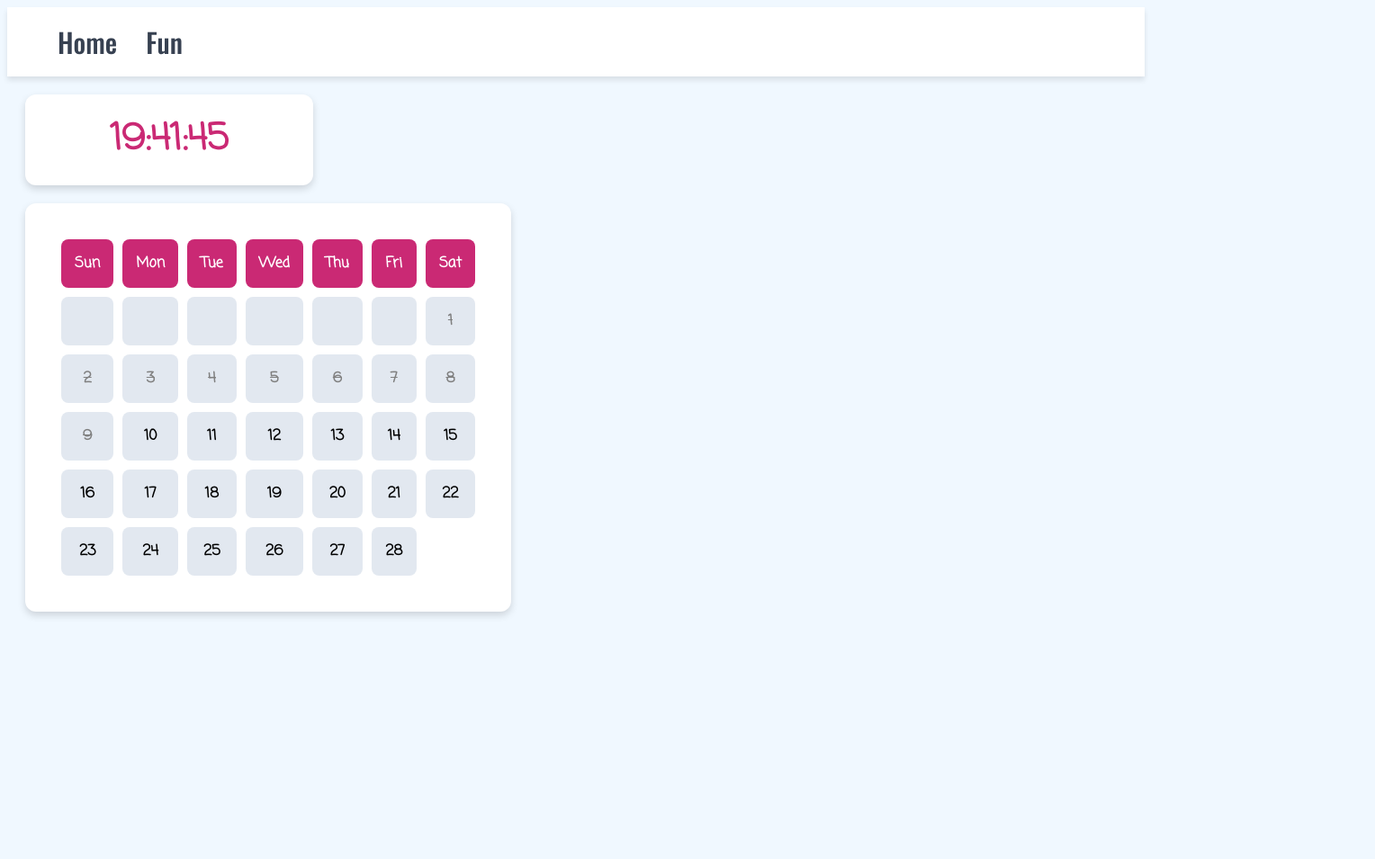
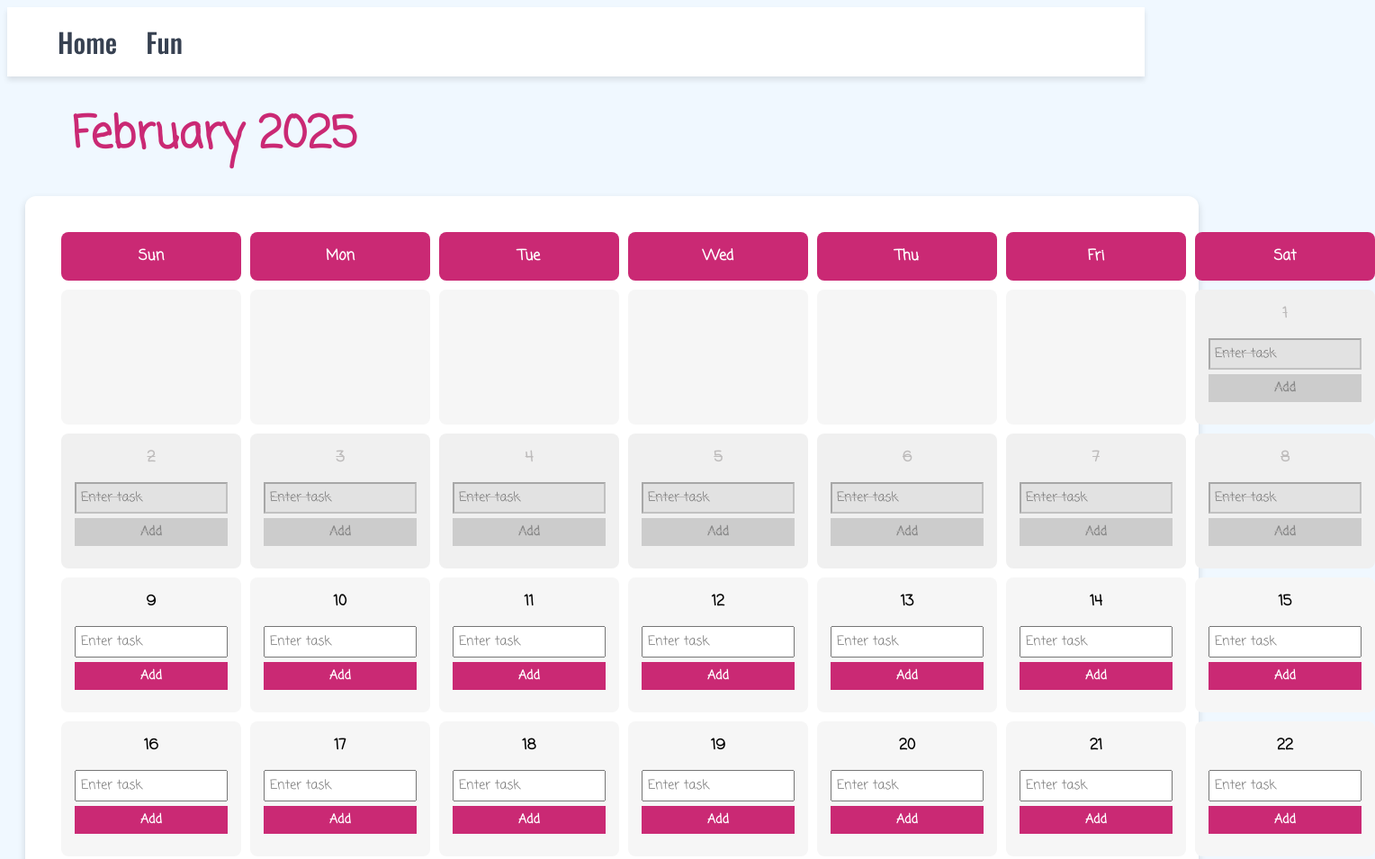
Before and after one commit to kavyaaa-1/My-App, a plain HTML site: page pages/home.html in a window 1280 px wide. Shown: the top 955 px of the page at 90% size, 1528 px wide, since content can reach past the window. Before the commit the page ends 800 px from the top, so only its background shows below. Drawn offline with nearby package versions, Linux system fonts and the light colour scheme; files whose address does not match are found by name.

Commit message:
add to-do in calendar

```diff
--- a/css/style.css
+++ b/css/style.css
@@ -45,6 +45,7 @@ h2{
 
 body {
   background-color: aliceblue;
+
 }
 
 .outer-container {
@@ -74,22 +75,19 @@ body {
   }
 
 
-/* Clock Styling */
-.clock-container {
+/* date Styling */
+.date-container {
   display: flex;
   justify-content: center;
   align-items: center;
   margin: 20px;
-  padding: 20px;
-  background: white;
-  border-radius: 12px;
-  box-shadow: 0 4px 8px rgba(0, 0, 0, 0.15);
+  padding: 10px;
   text-align: center;
-  width: 280px;
+  width:400px;
 }
 
-.clock {
-  font-size: 2.5rem;
+.date {
+  font-size: 3rem;
   font-weight: bold;
   color: #ca2974;
   font-family: "Coming Soon", serif;
@@ -102,7 +100,7 @@ body {
   box-shadow: 0 4px 8px rgba(0, 0, 0, 0.15);
   padding: 20px;
   margin: 20px;
-  max-width: 500px;
+  max-width: 1600px;
   width: 100%;
 }
 
@@ -115,7 +113,7 @@ body {
 
 .day {
   padding: 15px;
-  background: #e2e8f0;
+  background: #f6f6f6;
   border-radius: 8px;
   font-weight: bold;
   text-align: center;
@@ -124,16 +122,33 @@ body {
 }
 
 .day:hover {
-  background: #ca2974;
-  color: white;
+  background: rgb(193, 221, 246);
+  color: black;
   transform: scale(1.1);
   cursor: pointer;
 }
 
-/* Style for passed dates (crossed or strikethrough) */
 .past-date {
   text-decoration: line-through;  /* Strikethrough */
-  color: gray;  /* Gray color for past dates */
+  color: rgb(190, 188, 188);  /* Gray color for past dates */
+  background-color: #f0f0f0;
+  cursor: not-allowed;
+}
+
+.past-date:hover {
+  color: rgb(190, 188, 188);
+}
+/* Disabled Input and Button for Past Dates */
+.past-date .task-input,
+.past-date .add-btn {
+  background-color: #e2e2e2;
+  cursor: not-allowed;
+  color: #888;
+}
+
+.add-btn:disabled, .add-btn:disabled:hover {
+  background-color: #ccc;
+  cursor: not-allowed;
 }
 
 .header {
@@ -143,3 +158,36 @@ body {
   font-family: "Coming Soon", serif;
   border-radius: 8px;
 }
+.input-container {
+  display: flex;
+  flex-direction: column;
+  margin-top: 10px;
+}
+
+.task-input {
+  margin: 5px 0;
+  padding: 5px;
+  font-size: 14px;
+  font-family: "Coming Soon", serif;
+
+}
+
+.add-btn {
+  background: #ca2974;
+  color: white;
+  border: none;
+  padding: 5px 10px;
+  cursor: pointer;
+  font-size: 14px;
+  font-family: "Coming Soon", serif;
+  font-weight: bold;
+}
+
+.add-btn:hover {
+  background: #d53e6f;
+}
+
+.tasks {
+  margin-top: 10px;
+  font-size: 14px;
+}
--- a/js/home.js
+++ b/js/home.js
@@ -1,30 +1,53 @@
 import { loadNavBar } from "./common.js";
 
 document.addEventListener("DOMContentLoaded", async function() {
+    displayDate();
+    generateCalendar();
     await loadNavBar();
-    updateClock(); // Start clock immediately
-    generateCalendar(); // Generate calendar
 });
 
-// 🕰️ Function to Update Clock Every Second
-function updateClock() {
+// Function to Update Clock Every Second
+// function updateClock() {
+//     const now = new Date();
+//     const hours = String(now.getHours()).padStart(2, '0');
+//     const minutes = String(now.getMinutes()).padStart(2, '0');
+//     const seconds = String(now.getSeconds()).padStart(2, '0');
+//     document.getElementById("clock").innerText = `${hours}:${minutes}:${seconds}`;
+// }
+// Function to Update Clock Every Second
+function displayDate() {
+    const monthsOfYear = ["January", "February", "March", "April", "May", "June", "July", "August", "September", "October", "November", "December"];
     const now = new Date();
-    const hours = String(now.getHours()).padStart(2, '0');
-    const minutes = String(now.getMinutes()).padStart(2, '0');
-    const seconds = String(now.getSeconds()).padStart(2, '0');
-
-    document.getElementById("clock").innerText = `${hours}:${minutes}:${seconds}`;
+    const year = now.getFullYear();
+    const month = now.getMonth();
+    document.getElementById("date").innerText = `${monthsOfYear[month]} ${year}`;
 }
 
 // Update the clock every second
 setInterval(updateClock, 1000);
 
-// 📅 Function to Generate Calendar
+// Function to Add Task
+function addTask(day) {
+    const taskInput = document.getElementById(`task-input-${day}`);
+    const taskText = taskInput.value.trim();
+
+    if (taskText) {
+        const taskList = document.getElementById(`tasks-${day}`);
+        const taskDiv = document.createElement("div");
+        taskDiv.textContent = taskText;
+        taskList.appendChild(taskDiv);
+        taskInput.value = ""; // Clear the input after adding the task
+    } else {
+        alert("Please enter a task!");
+    }
+}
+
+// Function to Generate Calendar
 function generateCalendar() {
     const calendar = document.getElementById("calendar");
     calendar.innerHTML = "";
-
     const now = new Date();
+    now.setHours(0,0,0,0)
     const year = now.getFullYear();
     const month = now.getMonth();
     const firstDay = new Date(year, month, 1).getDay();
@@ -52,11 +75,34 @@ function generateCalendar() {
         const div = document.createElement("div");
         div.textContent = i;
         div.classList.add("day");
+
         // Mark past dates with a cross
         const date = new Date(year, month, i);
+        console.log("date", date);
+        console.log(now);
         if (date < now) {
-            div.classList.add("past-date");  // Add a custom class for passed dates
+            div.classList.add("past-date");
         }
+
+        // Add task input for each day
+        const taskInputContainer = document.createElement("div");
+        taskInputContainer.classList.add("input-container");
+        taskInputContainer.innerHTML = `
+            <input type="text" class="task-input" id="task-input-${i}" placeholder="Enter task" ${date < now ? "disabled" : ""}>
+            <button class="add-btn" data-day="${i}" ${date < now ? "disabled" : ""}>Add</button>
+            <div class="tasks" id="tasks-${i}"></div>
+        `;
+
+        div.appendChild(taskInputContainer);
         calendar.appendChild(div);
     }
+
+    // Add event listeners for "Add" buttons
+    const buttons = document.querySelectorAll('.add-btn');
+    buttons.forEach(button => {
+        button.addEventListener('click', function() {
+            const day = this.getAttribute('data-day');
+            addTask(day);
+        });
+    });
 }
--- a/pages/home.html
+++ b/pages/home.html
@@ -12,9 +12,10 @@
 <body>
     <div id="nav-bar"></div>
 
-    <div class="clock-container">
-        <div class="clock" id="clock">00:00:00</div>
+    <div class="date-container">
+        <div class="date" id="date">Date</div>
     </div>
+
 
     <div class="calendar-container">
         <div class="calendar" id="calendar"></div>
```
